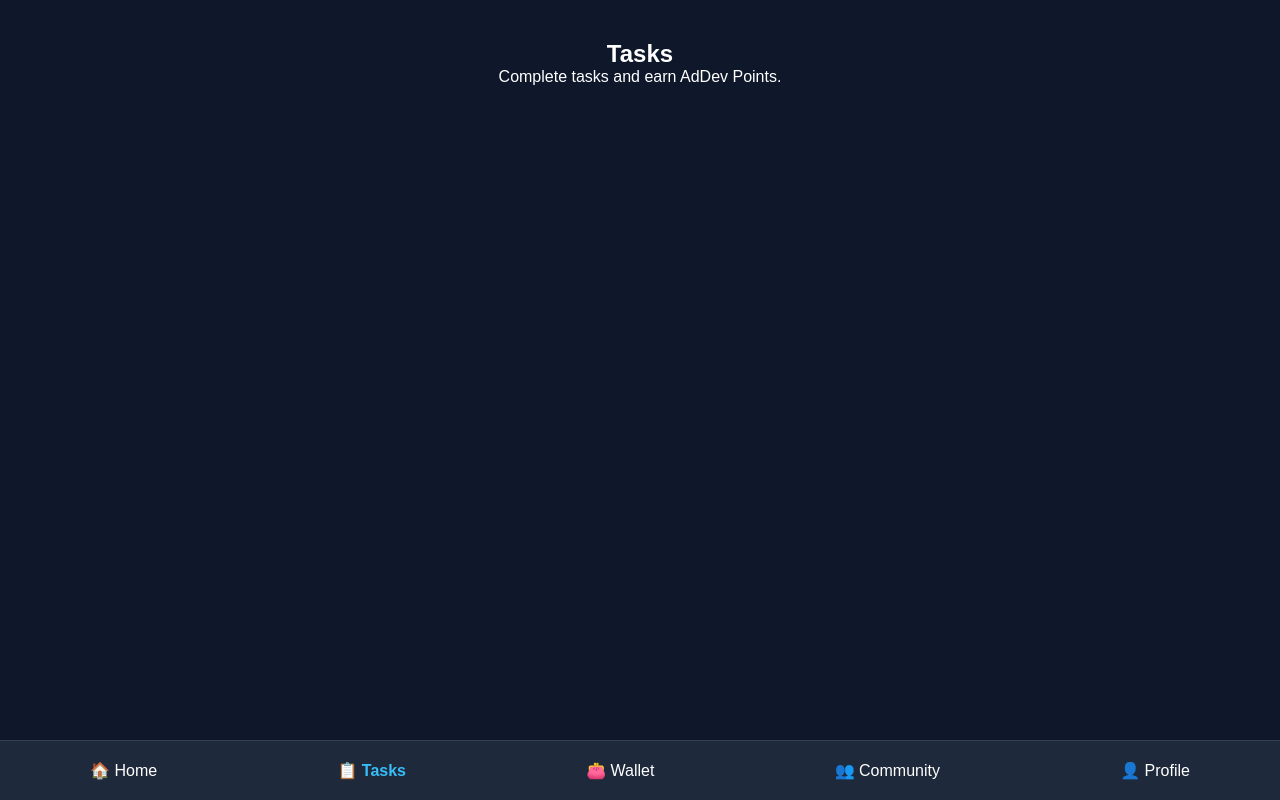
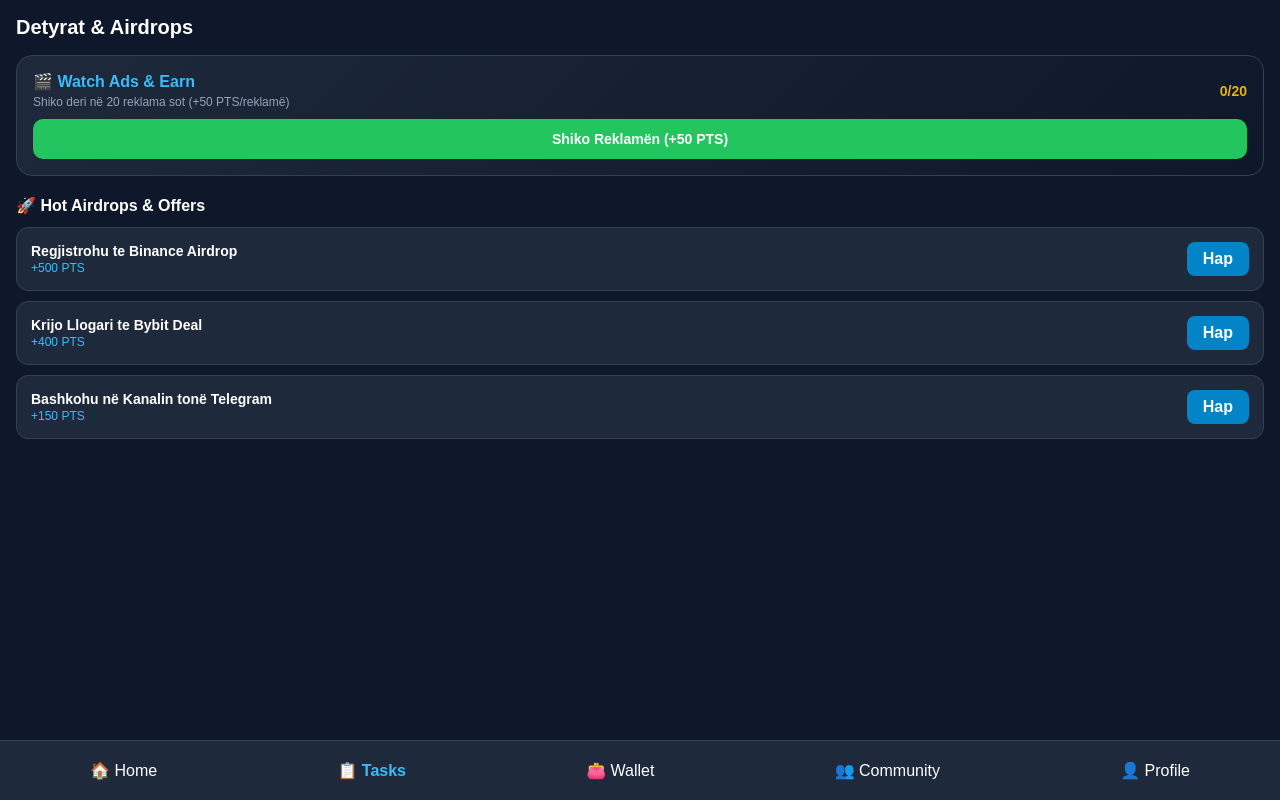
Before and after one commit to Fidaniii812/addev-miniapp, a React (Vite) app: page / in a window 1280 px wide. Both pictures are taken after a click on the button "📋 Tasks". Built offline with nearby package versions, Linux system fonts and the light colour scheme.

Commit message:
Update Tasks.tsx

```diff
--- a/src/pages/Tasks.tsx
+++ b/src/pages/Tasks.tsx
@@ -1,13 +1,139 @@
+import { useState } from "react";
+
+interface Task {
+  id: number;
+  title: string;
+  reward: number;
+  category: "crypto" | "social";
+  link: string;
+  completed: boolean;
+}
+
 export default function Tasks() {
+  const [adsWatchedToday, setAdsWatchedToday] = useState<number>(0);
+  const maxAdsPerDay = 20;
+
+  const [tasks, setTasks] = useState<Task[]>([
+    {
+      id: 1,
+      title: "Regjistrohu te Binance Airdrop",
+      reward: 500,
+      category: "crypto",
+      link: "https://google.com",
+      completed: false,
+    },
+    {
+      id: 2,
+      title: "Krijo Llogari te Bybit Deal",
+      reward: 400,
+      category: "crypto",
+      link: "https://google.com",
+      completed: false,
+    },
+    {
+      id: 3,
+      title: "Bashkohu në Kanalin tonë Telegram",
+      reward: 150,
+      category: "social",
+      link: "https://t.me",
+      completed: false,
+    },
+  ]);
+
+  const handleWatchAd = () => {
+    if (adsWatchedToday >= maxAdsPerDay) {
+      alert("Keni arritur limitin prej 20 reklamash për sot!");
+      return;
+    }
+    alert("Po ngarkohet reklama...");
+    setAdsWatchedToday((prev) => prev + 1);
+  };
+
+  const handleCompleteTask = (task: Task) => {
+    window.open(task.link, "_blank");
+    setTasks((prev) =>
+      prev.map((t) => (t.id === task.id ? { ...t, completed: true } : t))
+    );
+  };
+
   return (
-    <div
-      style={{
-        textAlign: "center",
-        padding: "40px 20px",
-      }}
-    >
-      <h2>Tasks</h2>
-      <p>Complete tasks and earn AdDev Points.</p>
+    <div style={{ padding: "16px", color: "#fff", fontFamily: "sans-serif", paddingBottom: "80px" }}>
+      <h2 style={{ marginBottom: "16px", fontSize: "20px" }}>Detyrat & Airdrops</h2>
+
+      {/* SEKSIONI 1: WATCH ADS */}
+      <div style={{
+        background: "linear-gradient(135deg, #1e293b, #0f172a)",
+        padding: "16px",
+        borderRadius: "16px",
+        border: "1px solid #334155",
+        marginBottom: "20px"
+      }}>
+        <div style={{ display: "flex", justifyContent: "space-between", alignItems: "center", marginBottom: "10px" }}>
+          <div>
+            <h3 style={{ margin: "0 0 4px 0", fontSize: "16px", color: "#38bdf8" }}>🎬 Watch Ads & Earn</h3>
+            <p style={{ margin: 0, fontSize: "12px", color: "#94a3b8" }}>Shiko deri në 20 reklama sot (+50 PTS/reklamë)</p>
+          </div>
+          <span style={{ fontSize: "14px", fontWeight: "bold", color: "#eab308" }}>
+            {adsWatchedToday}/{maxAdsPerDay}
+          </span>
+        </div>
+
+        <button
+          onClick={handleWatchAd}
+          disabled={adsWatchedToday >= maxAdsPerDay}
+          style={{
+            width: "100%",
+            padding: "12px",
+            borderRadius: "10px",
+            border: "none",
+            background: adsWatchedToday >= maxAdsPerDay ? "#475569" : "#22c55e",
+            color: "#fff",
+            fontWeight: "bold",
+            fontSize: "14px",
+            cursor: adsWatchedToday >= maxAdsPerDay ? "not-allowed" : "pointer"
+          }}
+        >
+          {adsWatchedToday >= maxAdsPerDay ? "Limiti u arrit sot" : "Shiko Reklamën (+50 PTS)"}
+        </button>
+      </div>
+
+      {/* SEKSIONI 2: CRYPTO AIRDROPS & AFFILIATE TASKS */}
+      <h3 style={{ fontSize: "16px", marginBottom: "12px" }}>🚀 Hot Airdrops & Offers</h3>
+      {tasks.map((task) => (
+        <div
+          key={task.id}
+          style={{
+            background: "#1e293b",
+            padding: "14px",
+            borderRadius: "12px",
+            display: "flex",
+            justifyContent: "space-between",
+            alignItems: "center",
+            marginBottom: "10px",
+            border: "1px solid #334155"
+          }}
+        >
+          <div>
+            <div style={{ fontWeight: "bold", fontSize: "14px" }}>{task.title}</div>
+            <div style={{ fontSize: "12px", color: "#38bdf8", marginTop: "2px" }}>+{task.reward} PTS</div>
+          </div>
+          <button
+            onClick={() => handleCompleteTask(task)}
+            disabled={task.completed}
+            style={{
+              backgroundColor: task.completed ? "#475569" : "#0284c7",
+              color: "#fff",
+              border: "none",
+              padding: "8px 16px",
+              borderRadius: "8px",
+              fontWeight: "bold",
+              cursor: task.completed ? "not-allowed" : "pointer"
+            }}
+          >
+            {task.completed ? "Kryer" : "Hap"}
+          </button>
+        </div>
+      ))}
     </div>
   );
 }
```
